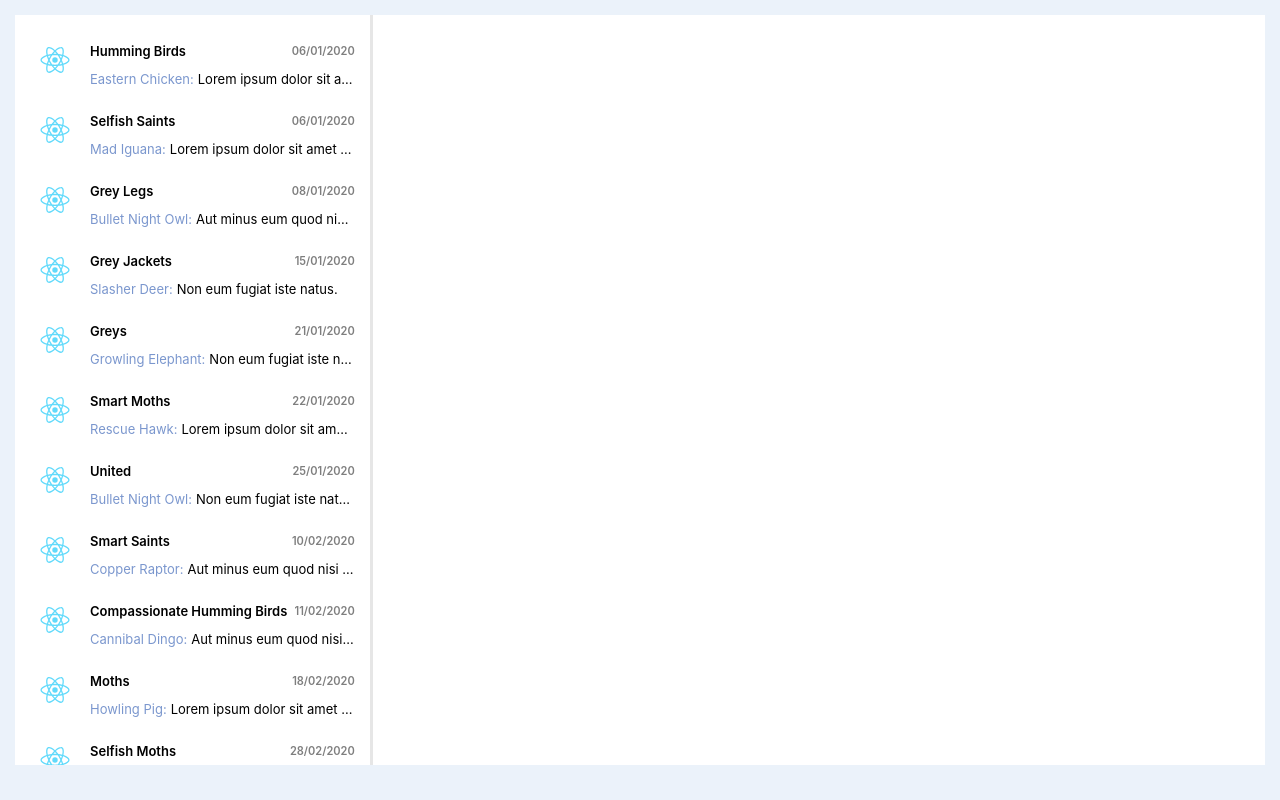
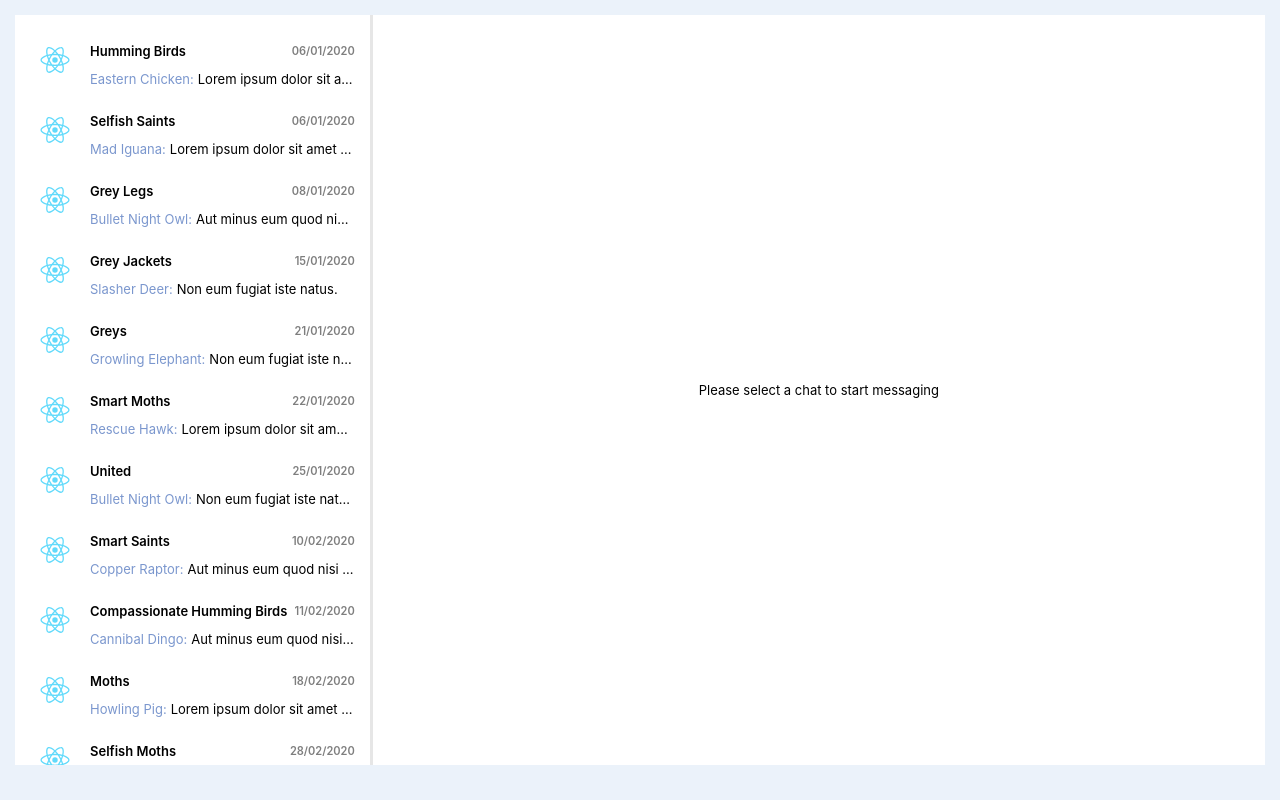
Before and after one commit to sergeigavrish/middle.react.praktikum.yandex, a React (Create React App) app: page / in a window 1280 px wide. Built offline with nearby package versions, Linux system fonts and the light colour scheme.

Commit message:
RM-10 MainContent was updated

```diff
--- /dev/null
+++ b/src/components/Main/Content/Layout/IMainContentLayoutProps.ts
@@ -0,0 +1,3 @@
+export interface IMainContentLayoutProps {
+  onChatClosed(): void;
+}
--- /dev/null
+++ b/src/components/Main/Content/Layout/MainContentLayout.tsx
@@ -0,0 +1,12 @@
+import React, { FC } from 'react';
+
+import { ChatHistoryWithQueryAndPreload } from '../../../Chat/History/ChatHistory';
+
+import { IMainContentLayoutProps } from './IMainContentLayoutProps';
+
+export const MainContentLayout: FC<IMainContentLayoutProps> = ({ onChatClosed }: IMainContentLayoutProps) => (
+  <>
+    <button className="close-chat-button button-reset" onClick={onChatClosed} type="button">X</button>
+    <ChatHistoryWithQueryAndPreload />
+  </>
+);
--- a/src/components/Main/Content/MainContent.css
+++ b/src/components/Main/Content/MainContent.css
@@ -8,7 +8,7 @@
   background-color: var(--default-background-color);
 }
 
-.close-chat-button {
+.content .close-chat-button {
   position: absolute;
   display: none;
   left: 0;
@@ -22,7 +22,7 @@
 }
 
 @media screen and (max-width: 500px) {
-  .close-chat-button {
+  .content .close-chat-button {
     display: block;
   }
 
--- a/src/components/Main/Content/MainContent.tsx
+++ b/src/components/Main/Content/MainContent.tsx
@@ -1,18 +1,33 @@
-import React, { FunctionComponent } from 'react';
+import React, { Component } from 'react';
+import { withRouter } from 'react-router-dom';
 
-import { ChatHistory } from '../../Chat/History/ChatHistory';
+import { UrlQueryParams } from '../../../models/types/UrlQueryParams';
+import { WithQuery } from '../../../shared/WithQueryFromUrl/WithQuery';
+import { ChatEmptyPage } from '../../Chat/EmptyPage/ChatEmptyPage';
+import { MainContentLayout } from './Layout/MainContentLayout';
 
 import { IMainContentProps } from './IMainContentProps';
 
 import './MainContent.css';
 
-export const MainContent: FunctionComponent<IMainContentProps> = ({
-  onChatClosed,
-  messageList,
-  className,
-}: IMainContentProps) => (
-  <div className={`content ${className}`}>
-    <button className="close-chat-button button-reset" onClick={onChatClosed} type="button">X</button>
-    <ChatHistory messageList={messageList} />
-  </div>
-);
+export class MainContent extends Component<IMainContentProps> {
+  private onChatClosed = () => {
+    const { history } = this.props;
+    history.push('/');
+  }
+
+  render() {
+    const { param } = this.props;
+    return (
+      <div className={`content ${param ? 'displayed' : 'hidden'}`}>
+        {
+          param
+            ? <MainContentLayout onChatClosed={this.onChatClosed} />
+            : <ChatEmptyPage />
+        }
+      </div>
+    );
+  }
+}
+
+export const MainContentWithRouterAndQuery = WithQuery(UrlQueryParams.chatId)(withRouter(MainContent));
```
Also changed, not shown: src/components/Main/Content/IMainContentProps.ts (+3 -6 lines).
